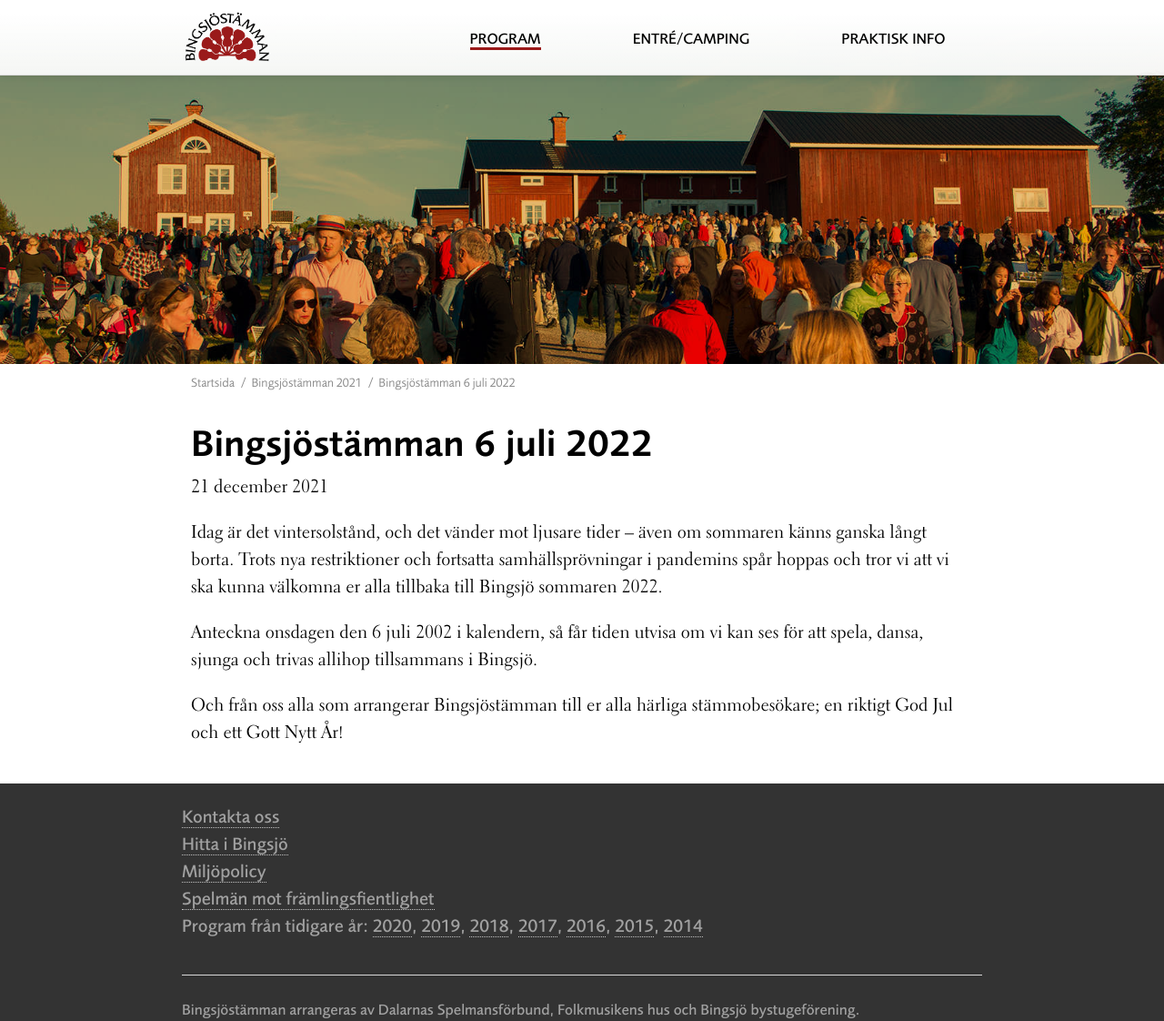
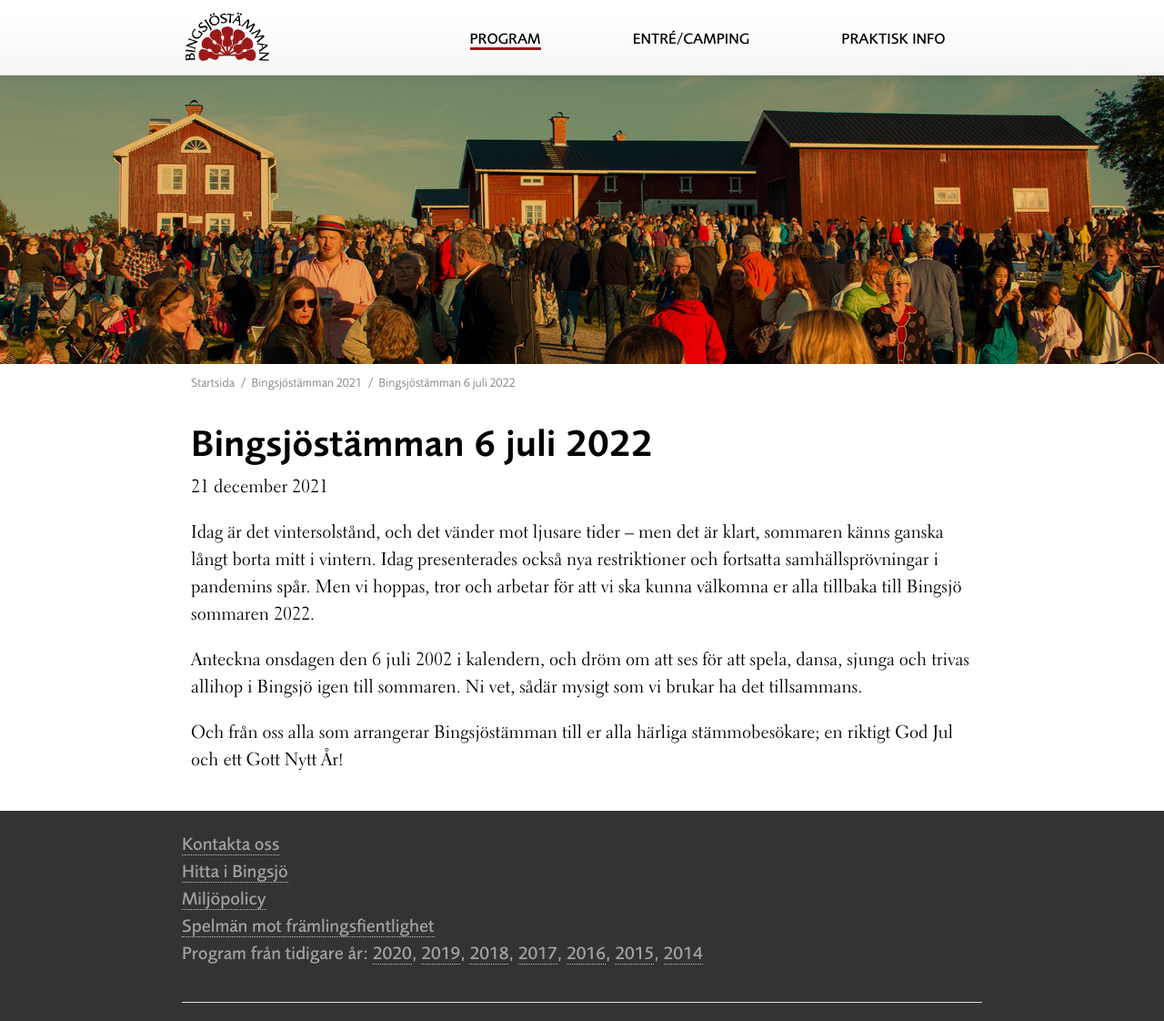
Before and after one commit to bingsjostamman/bingsjostamman.github.io, a Jekyll site: the page built from _posts/2021-12-21-datum-for-bingsjostamman-2022.md, in a window 1280 px wide and 1399 px high. Shown: the top 1122 px of the window at 91% size. Built offline with Jekyll 4.4.1, drawn with Linux system fonts in a browser that asks for light colours; grey boxes are pictures that could not be loaded.

Commit message:
Update 2021-12-21-datum-for-bingsjostamman-2022.md

```diff
--- a/_posts/2021-12-21-datum-for-bingsjostamman-2022.md
+++ b/_posts/2021-12-21-datum-for-bingsjostamman-2022.md
@@ -6,8 +6,8 @@
 socialdescription: "Välkommen till Bingsjöstämman 6 juli 2022"
 ---
 
-Idag är det vintersolstånd, och det vänder mot ljusare tider – även om sommaren känns ganska långt borta. Trots nya restriktioner och fortsatta samhällsprövningar i pandemins spår hoppas och tror vi att vi ska kunna välkomna er alla tillbaka till Bingsjö sommaren 2022.
+Idag är det vintersolstånd, och det vänder mot ljusare tider – men det är klart, sommaren känns ganska långt borta mitt i vintern. Idag presenterades också nya restriktioner och fortsatta samhällsprövningar i pandemins spår. Men vi hoppas, tror och arbetar för att vi ska kunna välkomna er alla tillbaka till Bingsjö sommaren 2022.
 
-Anteckna onsdagen den 6 juli 2002 i kalendern, så får tiden utvisa om vi kan ses för att spela, dansa, sjunga och trivas allihop tillsammans i Bingsjö.
+Anteckna onsdagen den 6 juli 2002 i kalendern, och dröm om att ses för att spela, dansa, sjunga och trivas allihop i Bingsjö igen till sommaren. Ni vet, sådär mysigt som vi brukar ha det tillsammans.
 
 Och från oss alla som arrangerar Bingsjöstämman till er alla härliga stämmobesökare; en riktigt God Jul och ett Gott Nytt År!
```
